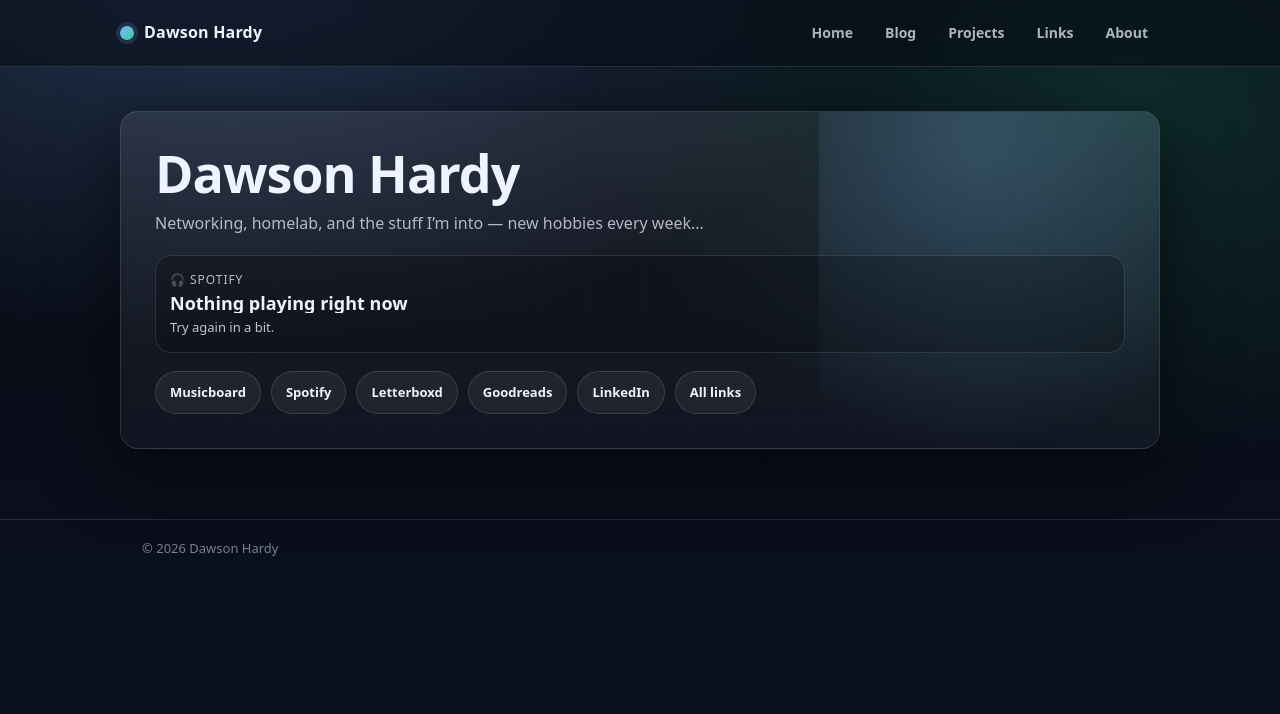
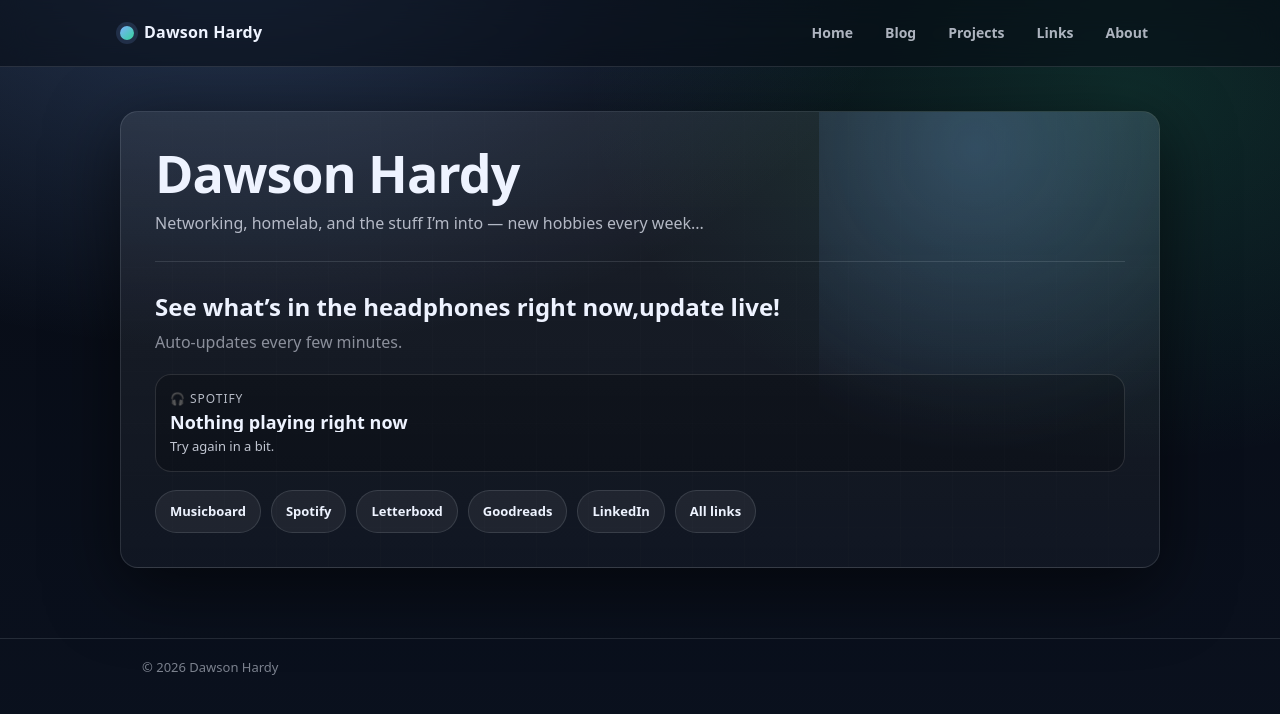
Before and after one commit to dawshardy/dawsonhardy.github.io, a Jekyll site: the page built from index.md, in a window 1280 px wide. Shown: the top 714 px of the page. Built offline with Jekyll 4.4.1, drawn with Linux system fonts in a browser that asks for light colours.

Commit message:
Update index.md

```diff
--- a/index.md
+++ b/index.md
@@ -7,7 +7,12 @@
   <h1>Dawson Hardy</h1>
   <p>Networking, homelab, and the stuff I’m into — new hobbies every week... </p>
 
-  <div class="spotify-wrap">
+ <hr>
+
+<h2>See what’s in the headphones right now,update live!</h2>
+<p style="opacity:.75;margin-top:-6px;">Auto-updates every few minutes.</p>
+
+<div class="spotify-wrap">
   <div id="spotify-now"></div>
 </div>
 
```
